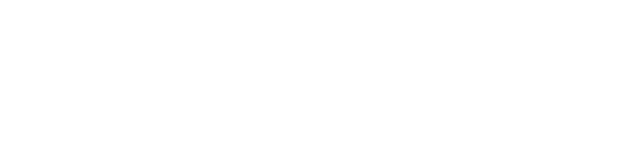
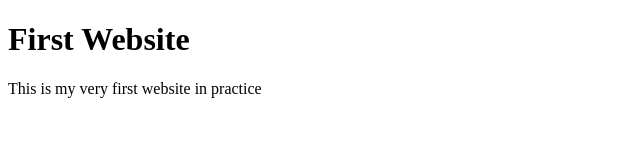
Before and after one commit to clarkjoypesco/BTMHTCFTB, a plain HTML site: page htmlbasics/index.html in a window 1280 px wide. Shown: the whole page, without its empty margins (0-640 px from the left). Drawn offline with Linux system fonts and the light colour scheme.

Commit message:
Added headings

```diff
--- a/htmlbasics/index.html
+++ b/htmlbasics/index.html
@@ -6,5 +6,8 @@
     <meta http-equiv="X-UA-Compatible" content="ie=edge" />
     <title>HTML BASICS</title>
   </head>
-  <body></body>
+  <body>
+    <h1>First Website</h1>
+    <p>This is my very first website in practice</p>
+  </body>
 </html>
```
